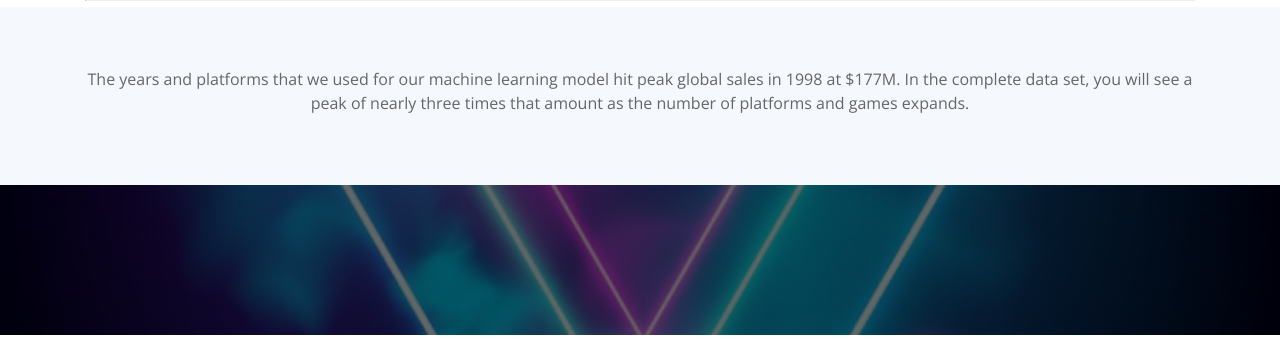
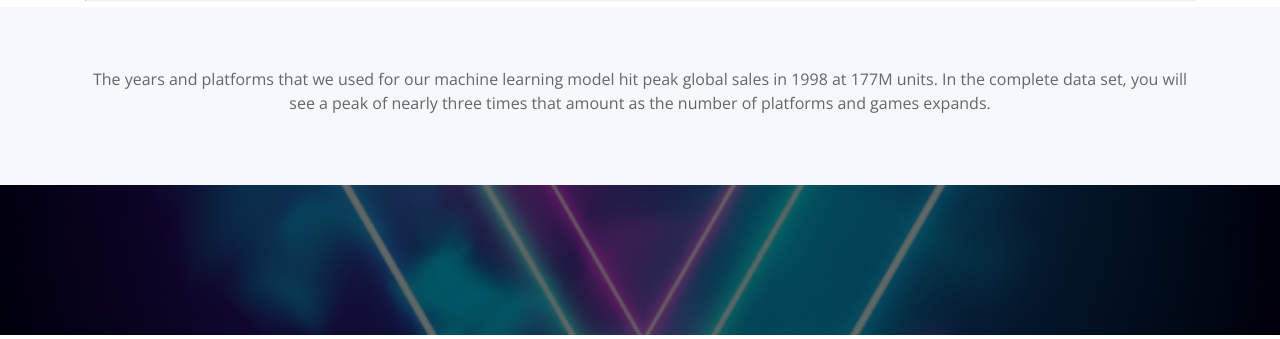
Before and after one commit to Nicole1701/video-game-prediction, a Flask app: page /game in a window 1280 px wide. Shown: the part 954-1293 px from the top of the page. Run offline with Flask 2, Linux system fonts and the light colour scheme; some libraries are stand-ins or nearby versions.

Commit message:
small update to game.html

```diff
--- a/templates/game.html
+++ b/templates/game.html
@@ -100,7 +100,7 @@
     <section id="team" class="services section-bg" style ="background: #f5f8fd;">
       <div class="container">
         <div class="section-title">
-          <p style= "text-align: center;" >The years and platforms that we used for our machine learning model hit peak global sales in 1998 at $177M. In the complete data set, you will see a peak of nearly three times that amount as the number of platforms and games expands.
+          <p style= "text-align: center;" >The years and platforms that we used for our machine learning model hit peak global sales in 1998 at 177M units. In the complete data set, you will see a peak of nearly three times that amount as the number of platforms and games expands.
           </p>
         </div>
       </div>
```
